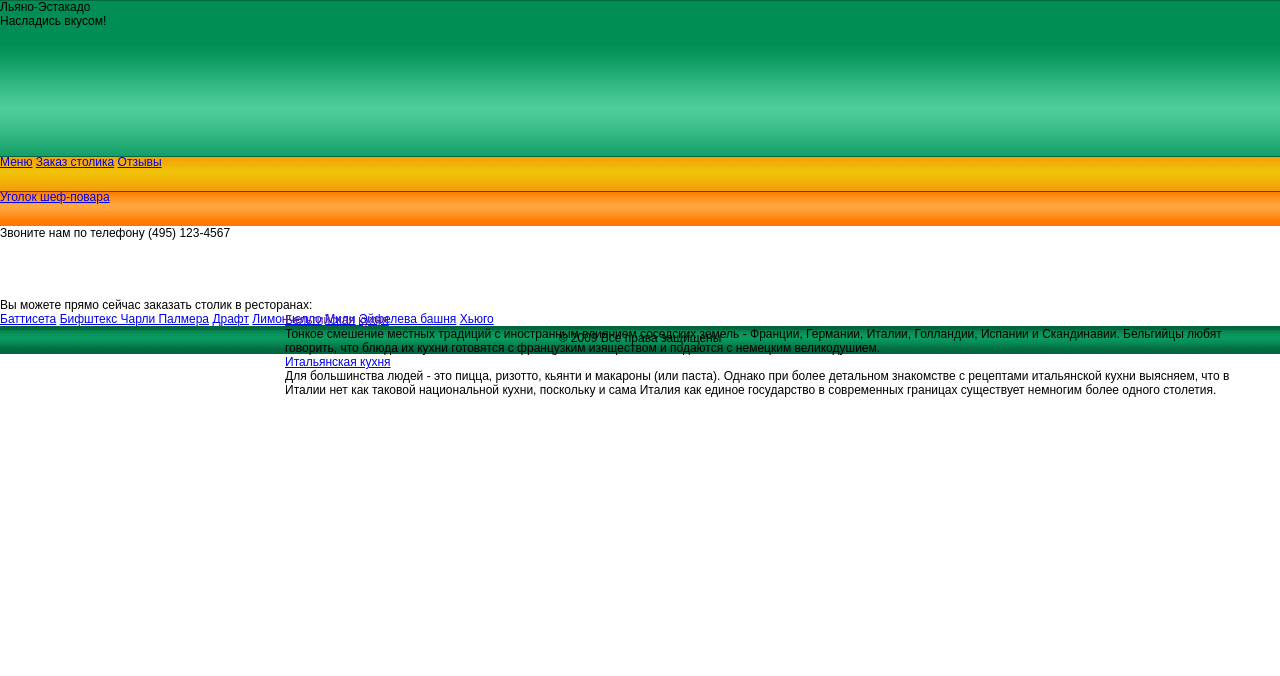
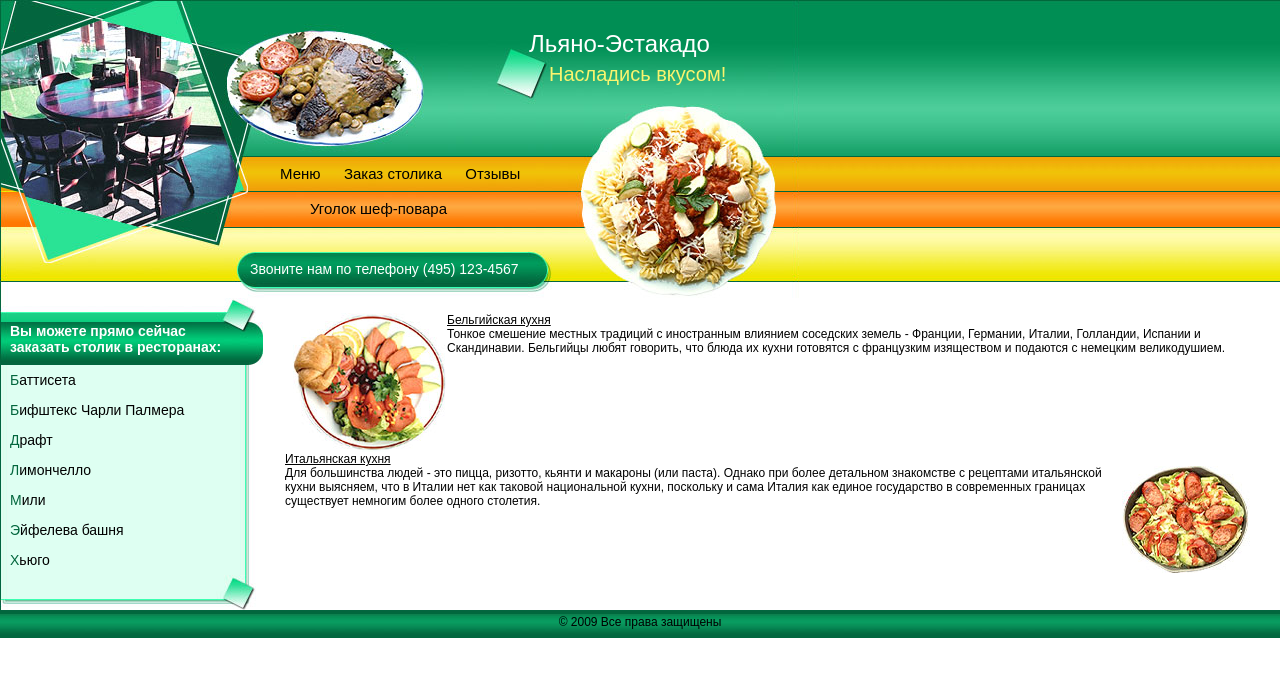
Before and after one commit to AlexandrLisowskiy/laboratory7, a plain HTML site: page index.html in a window 1280 px wide. Drawn offline with Linux system fonts and the light colour scheme.

Commit message:
vetka 2 commit3

```diff
--- a/css/style.css
+++ b/css/style.css
@@ -10,41 +10,149 @@ body{
 }
 
 #header{
-    width: 100%;
+    width:799px;
+    height:155px;
+    background-image: url('../image/header.jpg');
+    background-repeat:no-repeat;
+}
+#menu1{
+    width:799px;
+    height:35px;
+    background-image: url('../image/menu1.jpg');
+    background-repeat:no-repeat;
+}
+#menu2{
+    width:799px;
+    height:36px;
+    background-image: url('../image/menu2.jpg');
+    background-repeat:no-repeat;
+}
+#menu3{
+    width:799px;
+    height:72px;
+    background-image: url('../image/menu3.jpg');
+    background-repeat:no-repeat;
+}
+#reklama{
+    float:left;
+    width:263px;
+}
+#reklama_top{
+    width:263px;
+    height:67px;
+    background-image: url('../image/reklama_top.jpg');
+    background-repeat:no-repeat;
+}
+#reklama_text{
+    width:263px;
+    background-image: url('../image/reklama_bg.jpg');
+    background-repeat: repeat-y;
+}
+    #reklama_bottom{
+    width:263px;
+    height:35px;
+    background-image: url('../image/reklama_bottom.jpg');
+    background-repeat:no-repeat;
+}
+#content{
+    position:absolute;
+    left:270px;
+    top:298px;
+    padding:15px;
+}
+#footer{
+    clear: both;
+    width:100%;
+    height:28px;
+    background-image: url('../image/footer.jpg');
+    background-repeat: repeat-x;
+    text-align:center;
+    padding-top:5px;
+}
+#headtext1{
+    width:270px;
+    float:right;
+    font-size:24px;
+    font-family:Arial;
+    padding-top:30px;
+    color: #FFFFFF;
+}
+#headtext2{
+    width:250px;
+    float:right;
+    clear:right;
+    font-size:20px;
+    font-family:Arial;
+    padding-top:5px;
+    color: #faf46e;
+    }
+
+#textmenu1{
+    padding-left:270px;
+    padding-top:10px;
+}
+#textmenu2{
+    padding-left:300px;
+    padding-top:10px;
+}
+#textmenu3{
+    padding-left:250px;
+    padding-top:35px;
+    font-size:14px;
+    color:#FFFFFF;
+}
+a.menu{
+    text-decoration: none;
+    color:#000000;
+    font-size:15px;
+    padding-left:10px;
+    padding-right:10px;
+}
+#reklamatoptext{
+    padding:25px 25px 0px 10px;
+    font-size:14px;
+    color:#FFFFFF;
+    font-weight:bold;
+}
+a.reklama{
+    display:block;
+    line-height:30px;
+    text-decoration: none;
+    color:#000000;
+    font-size:14px;
+    padding-left:10px;
+    padding-right:10px;
+}
+a.reklama:first-letter{
+    color:#02663d;
+}
+a{
+    color:#000000;
+}
+a:hover{
+    color:#02663d;
+}
+#header_bg{
+    width:100%;
     height:155px;
     background-image: url('../image/header_bg.jpg');
     background-repeat: repeat-x;
 }
-#menu1{
-    width: 100%;
+#menu1_bg{
+    width:100%;
     height:35px;
     background-image: url('../image/menu1_bg.jpg');
     background-repeat: repeat-x;
 }
-#menu2{
-    width: 100%;
+#menu2_bg{
+    width:100%;
     height:36px;
     background-image: url('../image/menu2_bg.jpg');
     background-repeat: repeat-x;
 }
-#menu3{
-    width: 100%;
+#menu3_bg{
+    width:100%;
     height:72px;
-    background-image: url('../image/menu_bg.jpg');
+    background-image: url('../image/menu3_bg.jpg');
     background-repeat: repeat-x;
 }
-#content {
-    position: absolute;
-    left: 270px;
-    top: 298px;
-    padding: 15px;
-}
-#footer {
-    clear: both;
-    width: 100%;
-    height: 28px;
-    background-image: url("../image/footer.jpg");
-    background-repeat: repeat-x;
-    text-align: center;
-    padding-top: 5px;
-}
--- a/index.html
+++ b/index.html
@@ -35,11 +35,6 @@
                 </div>
             </div>
         </div>
-        <div id="reklama">
-            <div id="reklama_top"></div>
-            <div id="reklama_text"></div>
-            <div id="reklama_bottom"></div>
-        </div>
         <div id="conteyner">
             <div id="reklama">
                 <div id="reklama_top">
@@ -59,13 +54,13 @@
                 <div id="reklama_bottom"></div>
             </div>
             <div id="content">
-                <img src="images/bludo1.jpg" alt="" align="left">
+                <img src="image/bludo1.jpg" alt="" align="left">
                 <a href="">Бельгийская кухня</a><br>
                 Тонкое смешение местных традиций с иностранным влиянием соседских земель - Франции, Германии, Италии, Голландии, Испании и Скандинавии. Бельгийцы любят говорить, что блюда их кухни готовятся с французким изяществом и подаются с немецким великодушием.
                 <div style='clear:both'></div>
 
                 <a href="#">Итальянская кухня</a><br>
-                <img src="images/bludo2.jpg" alt="" align="right">
+                <img src="image/bludo2.jpg" alt="" align="right">
                 Для большинства людей - это пицца, ризотто, кьянти и макароны (или паста). Однако при более детальном знакомстве с рецептами итальянской кухни выясняем, что в Италии нет как таковой национальной кухни, поскольку и сама Италия как единое государство в современных границах существует немногим более одного столетия.
             </div>
         </div>
```
